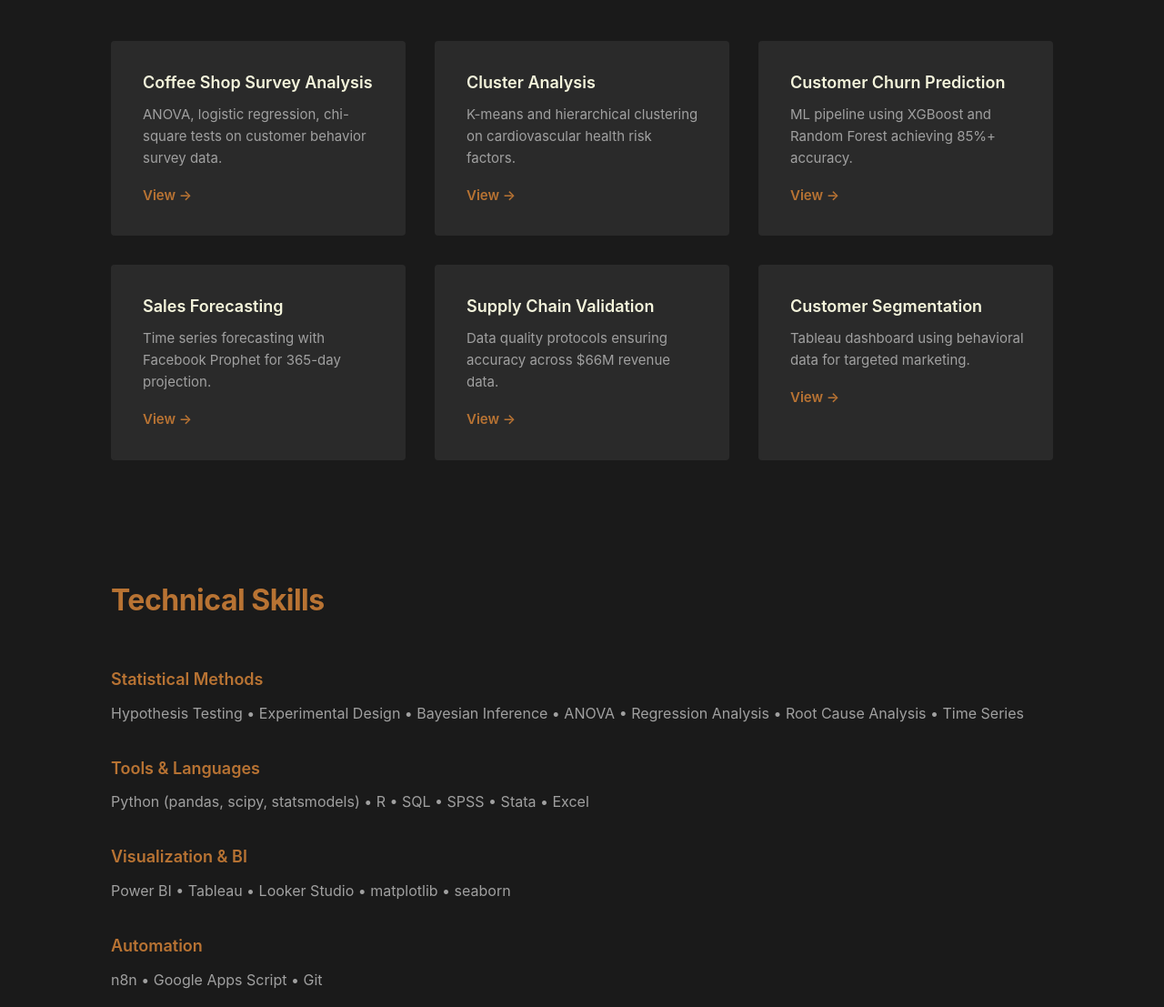
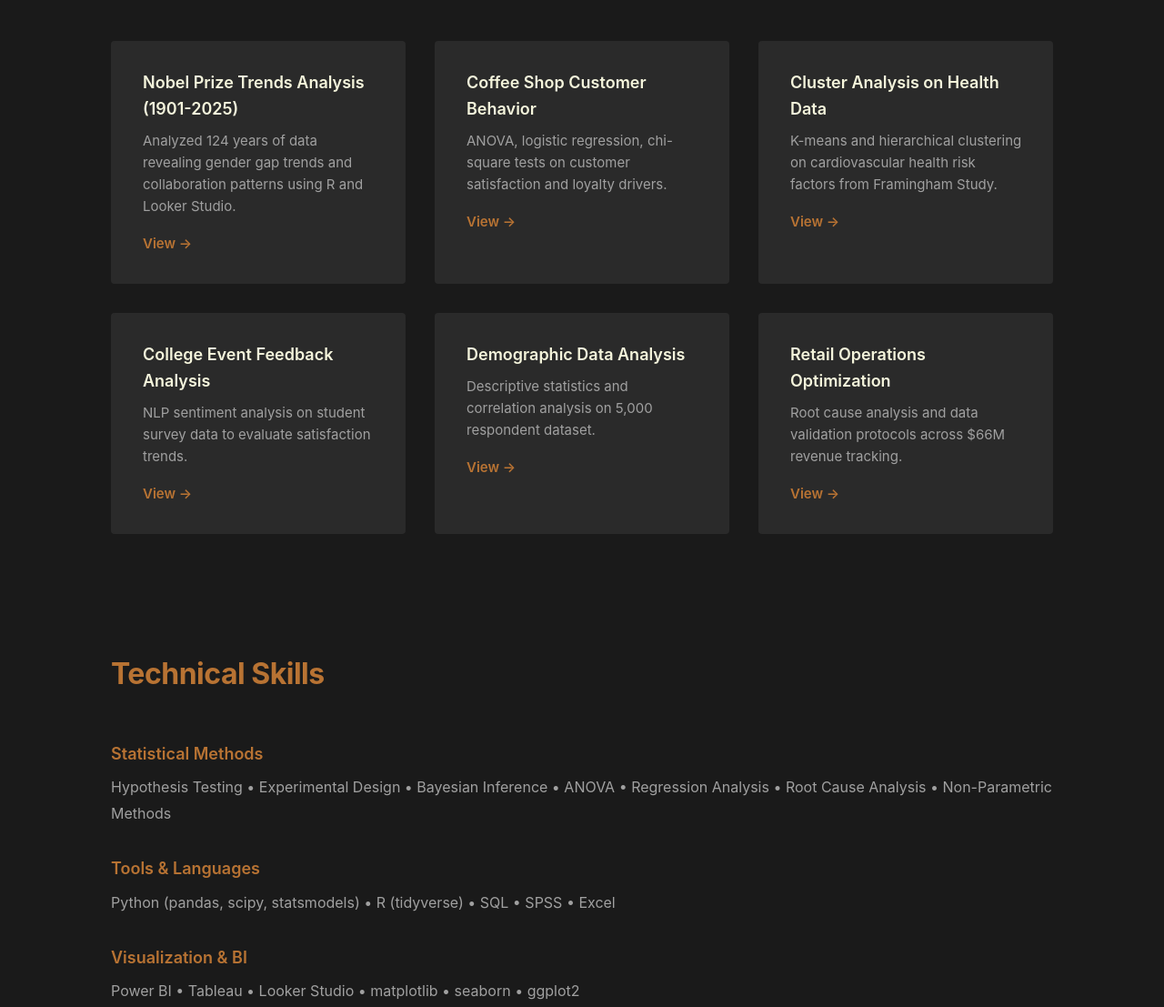
Before and after one commit to Rem598/Stats-work, a plain HTML site: page index.html in a window 1280 px wide. Shown: the part 2561-3668 px from the top of the page at 91% size. Drawn offline with Linux system fonts and the light colour scheme.

Commit message:
Update project links and descriptions in index.html

```diff
--- a/index.html
+++ b/index.html
@@ -69,7 +69,7 @@
                         <span class="stat-label">Probability of Superiority</span>
                     </div>
                 </div>
-                <a href="https://github.com/Rem598" target="_blank" class="project-link">View Project →</a>
+                <a href="https://github.com/Rem598/A-B-testing-choice-overload" target="_blank" class="project-link">View Project →</a>
             </div>
 
             <div class="project-card">
@@ -130,34 +130,34 @@
             <h2 class="section-title">Additional Work</h2>
             <div class="projects-grid">
                 <div class="small-card">
-                    <h4>Coffee Shop Survey Analysis</h4>
-                    <p>ANOVA, logistic regression, chi-square tests on customer behavior survey data.</p>
+                    <h4>Nobel Prize Trends Analysis (1901-2025)</h4>
+                    <p>Analyzed 124 years of data revealing gender gap trends and collaboration patterns using R and Looker Studio.</p>
+                    <a href="https://github.com/Rem598/Nobel-Prize-Trends" target="_blank">View →</a>
+                </div>
+                <div class="small-card">
+                    <h4>Coffee Shop Customer Behavior</h4>
+                    <p>ANOVA, logistic regression, chi-square tests on customer satisfaction and loyalty drivers.</p>
                     <a href="https://github.com/Rem598/Coffee-Shop-Customer-Behavior-Analysis-R" target="_blank">View →</a>
                 </div>
                 <div class="small-card">
-                    <h4>Cluster Analysis</h4>
-                    <p>K-means and hierarchical clustering on cardiovascular health risk factors.</p>
+                    <h4>Cluster Analysis on Health Data</h4>
+                    <p>K-means and hierarchical clustering on cardiovascular health risk factors from Framingham Study.</p>
                     <a href="https://github.com/Rem598/Cluster-analysis" target="_blank">View →</a>
                 </div>
                 <div class="small-card">
-                    <h4>Customer Churn Prediction</h4>
-                    <p>ML pipeline using XGBoost and Random Forest achieving 85%+ accuracy.</p>
-                    <a href="https://github.com/Rem598/FUTURE_ML_02" target="_blank">View →</a>
+                    <h4>College Event Feedback Analysis</h4>
+                    <p>NLP sentiment analysis on student survey data to evaluate satisfaction trends.</p>
+                    <a href="https://github.com/Rem598/College-Event-Feedback-Analysis" target="_blank">View →</a>
                 </div>
                 <div class="small-card">
-                    <h4>Sales Forecasting</h4>
-                    <p>Time series forecasting with Facebook Prophet for 365-day projection.</p>
-                    <a href="https://github.com/Rem598/FUTURE_ML_01" target="_blank">View →</a>
+                    <h4>Demographic Data Analysis</h4>
+                    <p>Descriptive statistics and correlation analysis on 5,000 respondent dataset.</p>
+                    <a href="https://github.com/Rem598/Demographic-Data-Analysis-Project" target="_blank">View →</a>
                 </div>
                 <div class="small-card">
-                    <h4>Supply Chain Validation</h4>
-                    <p>Data quality protocols ensuring accuracy across $66M revenue data.</p>
+                    <h4>Retail Operations Optimization</h4>
+                    <p>Root cause analysis and data validation protocols across $66M revenue tracking.</p>
                     <a href="https://github.com/Rem598/Retail-Ops-Finance-Optimization" target="_blank">View →</a>
-                </div>
-                <div class="small-card">
-                    <h4>Customer Segmentation</h4>
-                    <p>Tableau dashboard using behavioral data for targeted marketing.</p>
-                    <a href="https://github.com/Rem598/Customer-Segmentation-Marketing-Tableau" target="_blank">View →</a>
                 </div>
             </div>
         </div>
@@ -170,19 +170,15 @@
             <div class="skills-list">
                 <div class="skill-group">
                     <h3>Statistical Methods</h3>
-                    <p>Hypothesis Testing • Experimental Design • Bayesian Inference • ANOVA • Regression Analysis • Root Cause Analysis • Time Series</p>
+                    <p>Hypothesis Testing • Experimental Design • Bayesian Inference • ANOVA • Regression Analysis • Root Cause Analysis • Non-Parametric Methods</p>
                 </div>
                 <div class="skill-group">
                     <h3>Tools & Languages</h3>
-                    <p>Python (pandas, scipy, statsmodels) • R • SQL • SPSS • Stata • Excel</p>
+                    <p>Python (pandas, scipy, statsmodels) • R (tidyverse) • SQL • SPSS • Excel</p>
                 </div>
                 <div class="skill-group">
                     <h3>Visualization & BI</h3>
-                    <p>Power BI • Tableau • Looker Studio • matplotlib • seaborn</p>
-                </div>
-                <div class="skill-group">
-                    <h3>Automation</h3>
-                    <p>n8n • Google Apps Script • Git</p>
+                    <p>Power BI • Tableau • Looker Studio • matplotlib • seaborn • ggplot2</p>
                 </div>
             </div>
         </div>
@@ -200,4 +196,8 @@
     </section>
 
     <footer>
-        <p>
+        <p>&copy; 2026 Rehema Kemunto</p>
+    </footer>
+
+</body>
+</html>
```
